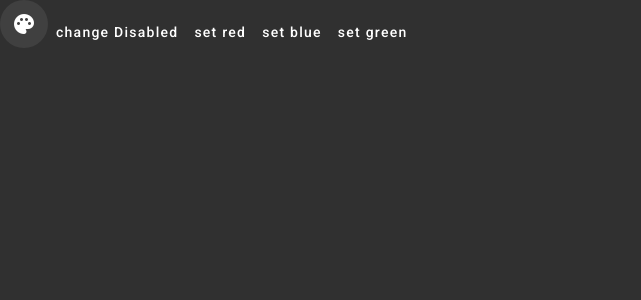
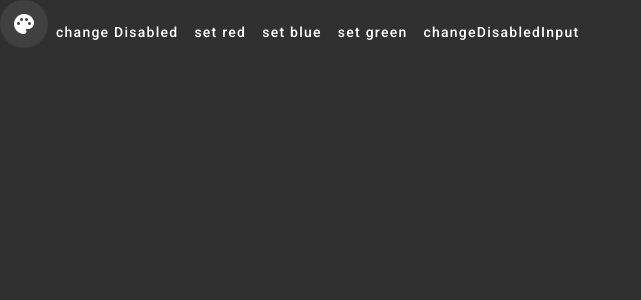
Before and after one commit to GlebStepenko/fn.color.picker, an Angular app: page / in a window 1280 px wide. Shown: the top 300 px of the page, without its empty margins (0-641 px from the left). Built offline with nearby package versions, Linux system fonts and the light colour scheme.

Commit message:
version 0.0.4 add disable input property

```diff
--- a/projects/library/package.json
+++ b/projects/library/package.json
@@ -1,6 +1,6 @@
 {
   "name": "@gleb216/fn.color.picker",
-  "version": "0.0.3",
+  "version": "0.0.4",
   "description": "angular library for select color",
   "license": "MIT",
   "peerDependencies": {
--- a/projects/library/src/lib/color.picker.icon/color.picker.icon.component.ts
+++ b/projects/library/src/lib/color.picker.icon/color.picker.icon.component.ts
@@ -39,6 +39,7 @@ export class ColorPickerIconComponent implements ControlValueAccessor{
   colorsPalette = input<Array<string>>(constDefaultColors);
   customIcon= input<TemplateRef<unknown> | null>(null);
   panelClass = input<string>('');
+  disabled = input<boolean>(false);
   anotherColorTitle = input<string>('Choose a color not from the palette');
   anotherColorText = input<string>('Another color');
   removeTitle = input<string>('Remove color');
@@ -51,6 +52,10 @@ export class ColorPickerIconComponent implements ControlValueAccessor{
   constructor(private readonly _d: MatDialog) {
     effect(() => {
       this.currentColor = this.color() ?? ''
+    });
+
+    effect(() => {
+      this.setDisabledState(this.disabled() ?? false)
     });
   }
 
@@ -94,7 +99,6 @@ export class ColorPickerIconComponent implements ControlValueAccessor{
 
   setDisabledState(isDisabled: boolean): void {
     this.isDisabled = isDisabled;
-    console.log(isDisabled);
   }
 
 }
--- a/projects/test.application/src/app/app.component.html
+++ b/projects/test.application/src/app/app.component.html
@@ -1,7 +1,7 @@
 <main class="main"  [formGroup]="formData">
  <fn-color-picker-icon
   [color]="curColor"
-
+  [disabled]="isDisabled"
   formControlName="color1"
   (colorChanged)="onColorChanged($event)"
  />
@@ -21,6 +21,10 @@
  <button mat-button class="button-other-color" (click)="changeColorReactive()">
   <span>set green</span>
  </button>
+
+ <button mat-button class="button-other-color" (click)="changeDisabledInput()">
+  <span>changeDisabledInput</span>
+ </button>
 </main>
 
 <!--<ng-template #customIconTemplate>-->
--- a/projects/test.application/src/app/app.component.ts
+++ b/projects/test.application/src/app/app.component.ts
@@ -26,6 +26,7 @@ export class AppComponent {
   title = 'test.application';
   formData: FormGroup<IControlForm>;
   curColor?: string;
+  isDisabled: boolean = false;
   constructor() {
     this.formData = new FormGroup<IControlForm>({
       color1: new FormControl({value: '', disabled: false}, {nonNullable: true}),
@@ -38,6 +39,10 @@ export class AppComponent {
     }else {
       this.formData.controls.color1.disable()
     }
+  }
+
+  changeDisabledInput() {
+    this.isDisabled = !this.isDisabled;
   }
 
   onColorChanged(color: string): void {
```
